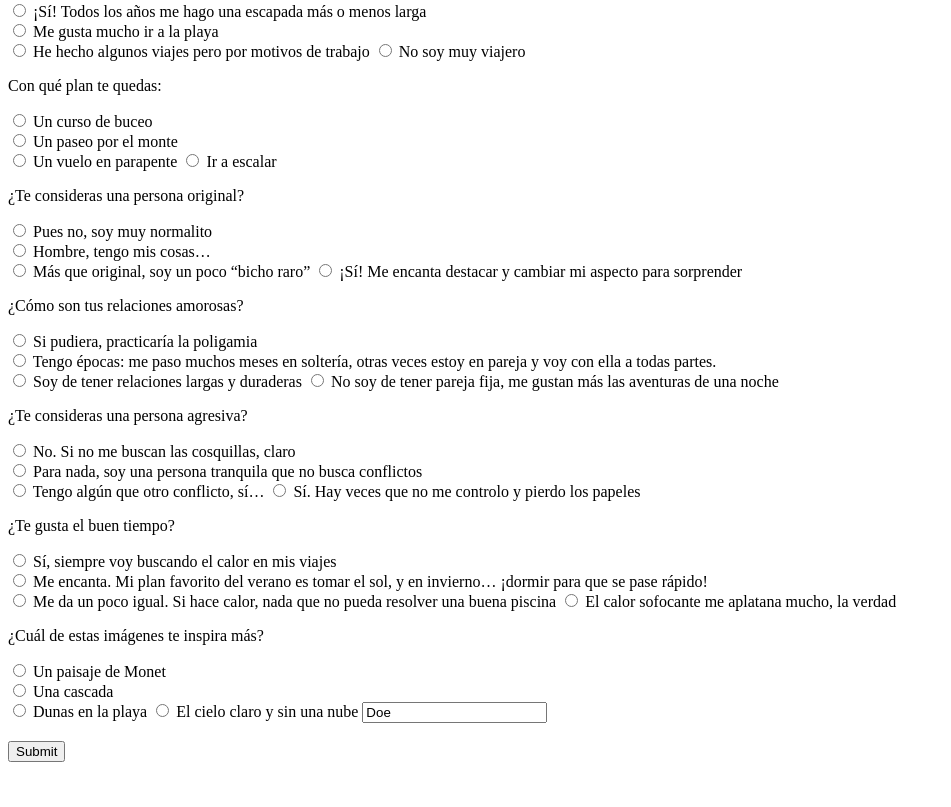
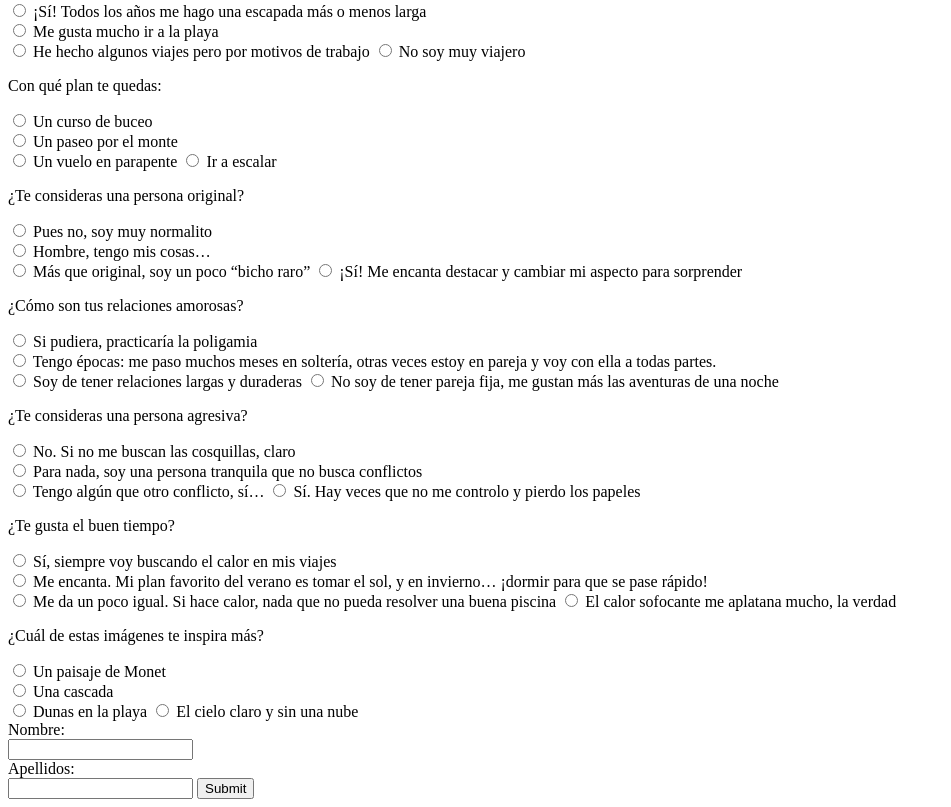
Before and after one commit to Luciaaf00/Repositorio_1, a plain HTML site: page index.html in a window 1280 px wide. Shown: the part 791-1598 px from the top of the page, without its empty margins (0-951 px from the left). Before the commit the page ends 1561 px from the top, so only its background shows below. Drawn offline with Linux system fonts and the light colour scheme.

Commit message:
Formulario4

```diff
--- a/index.html
+++ b/index.html
@@ -166,7 +166,7 @@
       <p>
         ¿Cuál de estas imágenes te inspira más?
     </p>
-      <form action="https://www.google.com/search?q=oso+perezoso&source=lnms&tbm=isch&sa=X&ved=2ahUKEwjF24j_w6b6AhUHixoKHRBiCsoQ_AUoAXoECAIQAw&biw=958&bih=959&dpr=1#imgrc=c76qCw54m9BNHM">
+      <form>
         <input type="radio" id="opcion1" name="opcion1" value="Bike">
         <label for="opcion1"> Un paisaje de Monet</label><br>
         <input type="radio" id="opcion2" name="opcion2" value="Car">
@@ -176,9 +176,13 @@
         <input type="radio" id="opcion4" name="opcion4" value="Boat">
         <label for="opcion4"> El cielo claro y sin una nube</label>
 
-        <input type="text" id="lname" name="lname" value="Doe"><br><br>
+      </form>
+      <form action="https://www.google.com/search?q=oso+perezoso&source=lnms&tbm=isch&sa=X&ved=2ahUKEwjF24j_w6b6AhUHixoKHRBiCsoQ_AUoAXoECAIQAw&biw=958&bih=959&dpr=1#imgrc=c76qCw54m9BNHM">
+        <label for="nombre">Nombre:</label><br>
+        <input type="text" id="nombre" name="nombre"><br>
+        <label for="apellidos">Apellidos:</label><br>
+        <input type="text" id="apellidos" name="apellidos">
         <input type="submit" value="Submit">
       </form>
-
 </body>
 </html>
```
